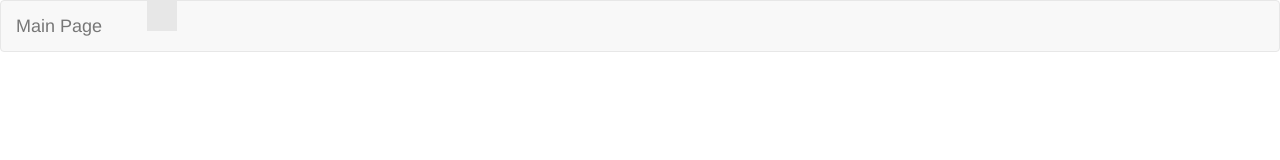
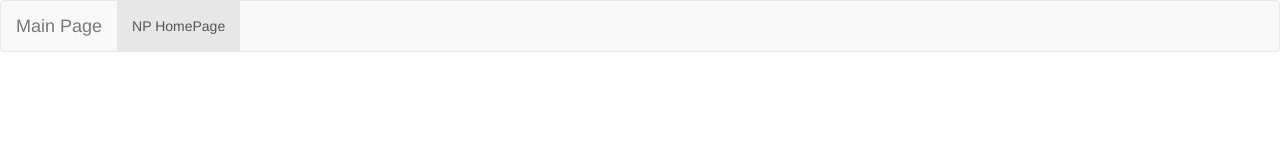
Before and after one commit to Doctorwho11-5/Civil-War-Generals, a plain HTML site: page index.html in a window 1280 px wide. Drawn offline with nearby package versions, Linux system fonts and the light colour scheme.

Commit message:
Update index.html

```diff
--- a/index.html
+++ b/index.html
@@ -1,6 +1,6 @@
 <!DOCTYPE html>
 <head>
-<title>Civil War</title>
+<title>Nathan Party</title>
 </head>
 <meta charset="utf-8">
   <meta name="viewport" content="width=device-width, initial-scale=1">
@@ -14,8 +14,7 @@
     </div>
     <div>
       <ul class="nav navbar-nav">
-        <li><a href="#"></a></li>
-        <li class="active"><a href="#"></a></li>
+        <li class="active"><a href="#">NP HomePage</a></li>
         <li><a href="#"></a></li>
         <li><a href="#"></a></li>
 	<li><a href="#"></a></li>
@@ -26,5 +25,7 @@
 
 <div class="container">
 <body background="#">
+
+
 </body>
 </html>
```
